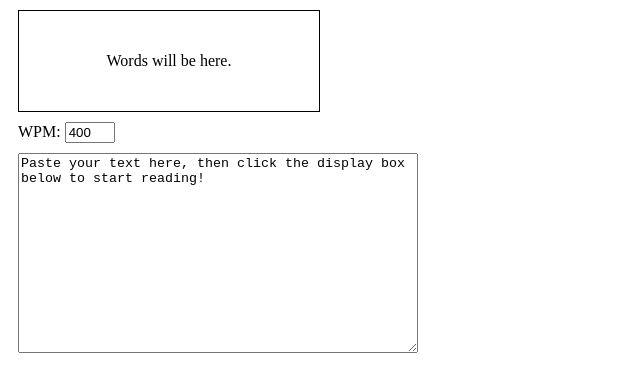
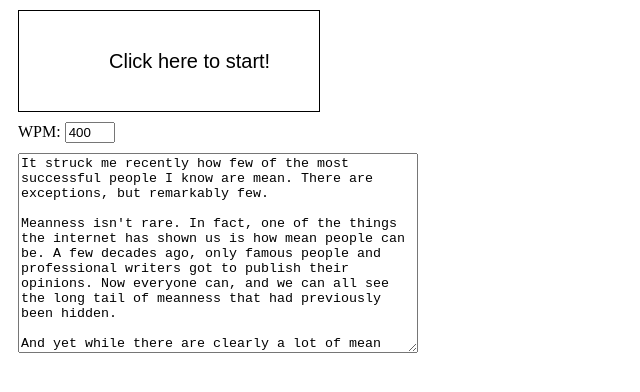
Before and after one commit to lordvon/SpeedyReader, a plain HTML site: page index.html in a window 1280 px wide. Shown: the whole page, without its empty margins (0-640 px from the left). Drawn offline with nearby package versions, Linux system fonts and the light colour scheme.

Commit message:
some minor changes

```diff
--- a/index.html
+++ b/index.html
@@ -9,17 +9,43 @@
 		<div id="SpeedyReader">
 			<div id="wordDisplay">
 				<div id="word">
-					Words will be here.
+					Click here to start!
 				</div>
 			</div>
 			<div>
 				WPM: <input id="wpm" type="text" value="400" style="width:50px;"/>
 			</div>
 			<div>
-				<textarea id="inputText">Paste your text here, then click the display box below to start reading!</textarea>
+				<textarea id="inputText">It struck me recently how few of the most successful people I know are mean. There are exceptions, but remarkably few.
+
+Meanness isn't rare. In fact, one of the things the internet has shown us is how mean people can be. A few decades ago, only famous people and professional writers got to publish their opinions. Now everyone can, and we can all see the long tail of meanness that had previously been hidden.
+
+And yet while there are clearly a lot of mean people out there, there are next to none among the most successful people I know. What's going on here? Are meanness and success inversely correlated?
+
+Part of what's going on, of course, is selection bias. I only know people who work in certain fields: startup founders, programmers, professors. I'm willing to believe that successful people in other fields are mean. Maybe successful hedge fund managers are mean; I don't know enough to say. It seems quite likely that most successful drug lords are mean. But there are at least big chunks of the world that mean people don't rule, and that territory seems to be growing.
+
+My wife and Y Combinator cofounder Jessica is one of those rare people who have x-ray vision for character. Being married to her is like standing next to an airport baggage scanner. She came to the startup world from investment banking, she has always been struck both by how consistently successful startup founders turn out to be good people, and how consistently bad people fail as startup founders.
+
+Why? I think there are several reasons. One is that being mean makes you stupid. That's why I hate fights. You never do your best work in a fight, because fights are not sufficiently general. Winning is always a function of the situation and the people involved. You don't win fights by thinking of big ideas but by thinking of tricks that work in one particular case. And yet fighting is just as much work as thinking about real problems. Which is particularly painful to someone who cares how their brain is used: your brain goes fast but you get nowhere, like a car spinning its wheels.
+
+Startups don't win by attacking. They win by transcending. There are exceptions of course, but usually the way to win is to race ahead, not to stop and fight.
+
+Another reason mean founders lose is that they can't get the best people to work for them. They can hire people who will put up with them because they need a job. But the best people have other options. A mean person can't convince the best people to work for him unless he is super convincing. And while having the best people helps any organization, it's critical for startups.
+
+There is also a complementary force at work: if you want to build great things, it helps to be driven by a spirit of benevolence. The startup founders who end up richest are not the ones driven by money. The ones driven by money take the big acquisition offer that nearly every successful startup gets en route. [1] The ones who keep going are driven by something else. They may not say so explicitly, but they're usually trying to improve the world. Which means people with a desire to improve the world have a natural advantage. [2]
+
+The exciting thing is that startups are not just one random type of work in which meanness and success are inversely correlated. This kind of work is the future.
+
+For most of history success meant control of scarce resources. One got that by fighting, whether literally in the case of pastoral nomads driving hunter-gatherers into marginal lands, or metaphorically in the case of Gilded Age financiers contending with one another to assemble railroad monopolies. For most of history, success meant success at zero-sum games. And in most of them meanness was not a handicap but probably an advantage.
+
+That is changing. Increasingly the games that matter are not zero-sum. Increasingly you win not by fighting to get control of a scarce resource, but by having new ideas and building new things. [3]
+
+There have long been games where you won by having new ideas. In the third century BC Archimedes won by doing that. At least until an invading Roman army killed him. Which illustrates why this change is happening: for new ideas to matter, you need a certain degree of civil order. And not just not being at war. You also need to prevent the sort of economic violence that nineteenth century magnates practiced against one another and communist countries practiced against their citizens. People need to feel that what they create can't be stolen. [4]
+
+That has always been the case for thinkers, which is why this trend began with them. When you think of successful people from history who weren't ruthless, you get mathematicians and writers and artists. The exciting thing is that their m.o. seems to be spreading. The games played by intellectuals are leaking into the real world, and this is reversing the historical polarity of the relationship between meanness and success.
+
+So I'm really glad I stopped to think about this. Jessica and I have always worked hard to teach our kids not to be mean. We tolerate noise and mess and junk food, but not meanness. And now I have both an additional reason to crack down on it, and an additional argument to use when I do: that being mean makes you fail.</textarea>
 			</div>
-
 		</div>
-
 	</body>
 </html>
--- a/rsvp.css
+++ b/rsvp.css
@@ -18,5 +18,7 @@
 #word {
 	display: table-cell;
     vertical-align: middle;
-    text-align: center;
+    padding-left: 30%;
+    font-size: 20px;
+    font-family: Arial;
 }
--- a/rsvp.js
+++ b/rsvp.js
@@ -1,15 +1,20 @@
 
 var getWords = function(text)
 {
-	return text.split(/\b\s+/)
+	//return text.split(/\b\s+/)
+	//return text.split(" ")
+	return text.split(/[\s]+/)
 }
 var changeWord = function(wordstring)
 {
 	$("#word").html(wordstring)
 }
+
+//READING = 0
 function displayNextWord(words,index,interval) {
 	var $container = $("#word");
 	(function step() {
+		//if(READING == 0){return;}
 		$container.html(words[index]);
 		if (index++ < words.length) {
 			setTimeout(step, interval);
@@ -19,21 +24,13 @@ function displayNextWord(words,index,interval) {
 
 $(document).ready(function(){
 	$("#wordDisplay").click(function(){
-		text = $("#inputText").text()
+		//if(READING == 1){ READING = 0;return; }
+		text = $("#inputText").val()
 		words = getWords(text)
 		speed = $('#wpm').val()
 		interval = 1.0/(speed/60.0)*1000.0
-		//console.log(interval)
+		//READING = 1
 		displayNextWord(words, 0, interval);
-		/*
-		DELAY = 1000
-		console.log(words.length)
-		for(var i=0;i<words.length;++i)
-		{
-			console.log(words[i])
-			//window.setInterval(function(){changeWord(words[i])},DELAY)
-			window.setTimeout(function(){$('#word').html("HTML"+i)},(i+1)*DELAY)
-		}
-		*/
+		//READING = 0
 	})
 })
```
